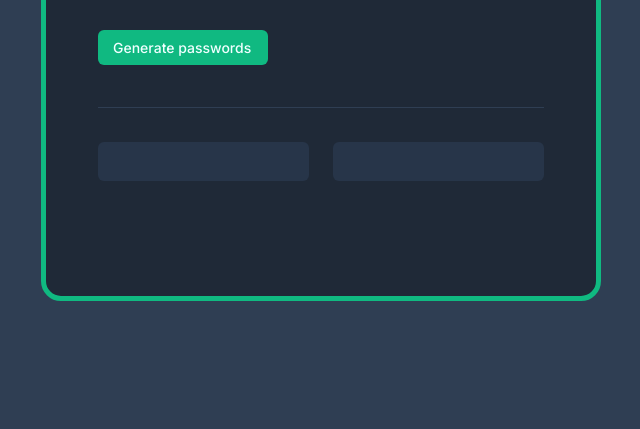
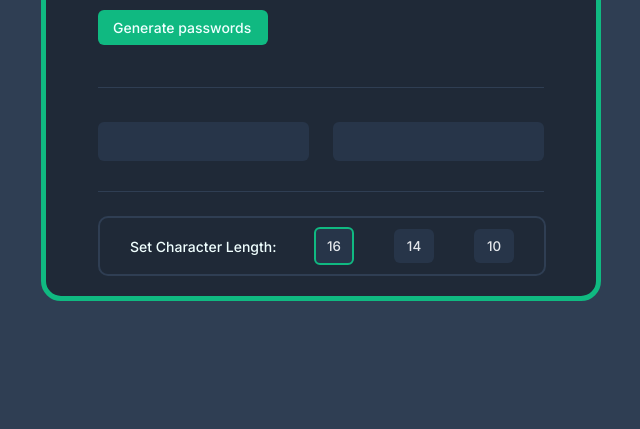
Before and after one commit to probablyliquid/random-password-generator, a plain HTML site: page index.html in a window 1280 px wide. Shown: the part 387-816 px from the top of the page, without its empty margins (327-967 px from the left). Drawn offline with Linux system fonts and the light colour scheme.

Commit message:
Major Style and Functional Changes

```diff
--- a/index.html
+++ b/index.html
@@ -53,6 +53,21 @@
           <p id="pass2"></p>
         </div>
       </div>
+      <div class="divider-2"></div>
+      <div class="char-len">
+        <p id="set-char-length-text">Set Character Length:</p>
+        <div class="btns">
+          <button class="char-btn" id="char-btn-16" onclick="charlen16()">
+            16
+          </button>
+          <button class="char-btn" id="char-btn-14" onclick="charlen14()">
+            14
+          </button>
+          <button class="char-btn" id="char-btn-10" onclick="charlen10()">
+            10
+          </button>
+        </div>
+      </div>
     </main>
     <div class="idfk">
       <p id="copy-text"></p>
--- a/scripts.js
+++ b/scripts.js
@@ -3,15 +3,23 @@ let secondPass = document.getElementById("pass2")
 let copyPassEl1 = document.getElementById("copy-pass-field-1")
 let copyPassEl2 = document.getElementById("copy-pass-fielf-2")
 let copyText = document.getElementById("copy-text")
-const characters = ["A","B","C","D","E","F","G","H","I","J","K","L","M","N","O","P","Q","R","S","T","U","V","W","X","Y","Z","a","b","c","d","e","f","g","h","i","j","k","l","m","n","o","p","q","r","s","t","u","v","w","x","y","z", "0", "1", "2", "3", "4", "5", "6", "7", "8", "9","~","`","!","@","#","$","%","^","&","*","(",")","_","-","+","=","{","[","}","]",",","|",":",";","<",">",".","?",
+let charBtn16el = document.getElementById("char-btn-16")
+let charBtn14el = document.getElementById("char-btn-14")
+let charBtn10el = document.getElementById("char-btn-10")
+let charLength = 16
+copyText.textContent = ""
+isGenerated = false
+const characters = ["A","B","C","D","E","F","G","H","I","J","K","L","M","N","O","P","Q","R","S","T","U","V","W","X","Y","Z","a","b","c","d","e","f","g","h","i","j","k","l","m","n","o","p","q","r","s","t","u","v","w","x","y","z", "0", "1", "2", "3", "4", "5", "6", "7", "8", "9","~","`","!","@","#","$","%","^","*","(",")","_","-","+","=","{","[","}","]",",","|",":",";",".","?",
 "/"];
 
+charBtn16el.style.border = "2px solid #10b981"
 
 
 function passGen() {
     let firstRandomString = ""
     let secondRandomString = ""
-    for (let i=0; i < 15; i++){
+    isGenerated = true
+    for (let i=0; i < charLength; i++){
         firstRandomString += characters[(Math.floor(Math.random()*characters.length))]
         secondRandomString += characters[(Math.floor(Math.random()*characters.length))]
     }
@@ -23,23 +31,55 @@ function passGen() {
     }, 3000);
 }
 
-copyPassEl1.addEventListener("click", copyFirstPass())
-copyPassEl2.addEventListener("click", copySecondPass())
 
 function copyFirstPass(){
+    if (isGenerated === true) {
         var tempCopy1 = firstPass.innerHTML
         navigator.clipboard.writeText(tempCopy1)
         copyText.textContent = "[Password Copied]"
         setTimeout(() => {
             copyText.textContent = ""
-    }, 700);
+        }, 1000);
+    } else {
+        copyText.textContent = "[No password generated yet]"
+        setTimeout(() => {
+            copyText.textContent = ""
+        }, 2000);
+    }
+
 
 }
 function copySecondPass(){
+    if (isGenerated === true){
         var tempCopy2 = secondPass.innerHTML
         navigator.clipboard.writeText(tempCopy2)
         copyText.textContent = "[Password Copied]"
         setTimeout(() => {
             copyText.textContent = ""
-    }, 700);
+        }, 1000);
+    } else {
+        copyText.textContent = "[No password generated yet]"
+        setTimeout(() => {
+            copyText.textContent = ""
+        }, 2000);
     }
+}
+
+function charlen16(){
+    charBtn10el.style.border = "none"
+    charBtn14el.style.border = "none"
+    charBtn16el.style.border = "2px solid #10b981"
+    charLength = 16
+}
+function charlen14(){
+    charBtn10el.style.border = "none"
+    charBtn16el.style.border = "none"
+    charBtn14el.style.border = "2px solid #10b981"
+    charLength = 14
+}
+function charlen10(){
+    charBtn16el.style.border = "none"
+    charBtn14el.style.border = "none"
+    charBtn10el.style.border = "2px solid #10b981"
+    charLength = 10
+}
--- a/styles.css
+++ b/styles.css
@@ -23,19 +23,19 @@ body {
 }
 .head-text {
   position: absolute;
-  top: 110px;
+  top: 90px;
   left: 52px;
   width: 354px;
   height: 80px;
 }
 .tagline-text {
   position: absolute;
-  top: 215px;
+  top: 195px;
   left: 52px;
 }
 .generate-button {
   position: absolute;
-  top: 284px;
+  top: 264px;
   left: 52px;
   display: flex;
   align-items: center;
@@ -43,7 +43,7 @@ body {
 }
 .divider {
   position: absolute;
-  top: 361px;
+  top: 341px;
   left: 52px;
   border-top: 1px solid #2f3e53;
   height: 0px;
@@ -54,7 +54,7 @@ body {
   width: 446px;
   justify-content: space-between;
   position: absolute;
-  top: 396px;
+  top: 376px;
   left: 52px;
 }
 .pass-field-1 {
@@ -81,7 +81,56 @@ body {
   width: 211px;
   border: none;
 }
-
+.divider-2 {
+  position: absolute;
+  top: 445px;
+  left: 52px;
+  border-top: 1px solid #2f3e53;
+  height: 0px;
+  width: 446px;
+}
+.hover-char {
+  position: absolute;
+  top: 470px;
+  left: 52px;
+  width: 446px;
+  height: 50px;
+}
+.char-len {
+  position: absolute;
+  top: 470px;
+  left: 52px;
+  width: 414px;
+  height: 50px;
+  display: flex;
+  align-items: center;
+  padding: 3px 15px 3px 15px;
+  border: 2.5px solid #2f3e53;
+  color: azure;
+  border-radius: 10px;
+  font-family: "Inter", sans-serif;
+  font-size: 14px;
+  font-weight: 500;
+}
+.btns {
+  position: absolute;
+  right: 30px;
+  width: 200px;
+  display: flex;
+  align-items: center;
+  justify-content: space-between;
+}
+.char-btn {
+  background-color: #273549;
+  /* border: 2.5px solid #10b981; */
+  border: none;
+  width: 40px;
+  color: #e4e7eb;
+  font-family: "Inter", sans-serif;
+  font-weight: 500;
+  padding: 9px 4px 9px 4px;
+  border-radius: 6px;
+}
 .border_help {
   border: 2px solid dodgerblue;
 }
@@ -136,6 +185,11 @@ body {
   font-size: 14px;
   font-weight: 500;
 }
+#set-char-length-text {
+  display: flex;
+  position: absolute;
+  left: 30px;
+}
 /* #pass1 {
   cursor: auto;
 }
@@ -153,3 +207,9 @@ body {
   cursor: pointer;
   border: 1.5px solid #55f991;
 }
+/* .hover-char div.char-len {
+  visibility: hidden;
+}
+.hover-char:hover div.char-len {
+  visibility: visible;
+} */
```
Lines whose indentation alone changed are shown as unchanged.
